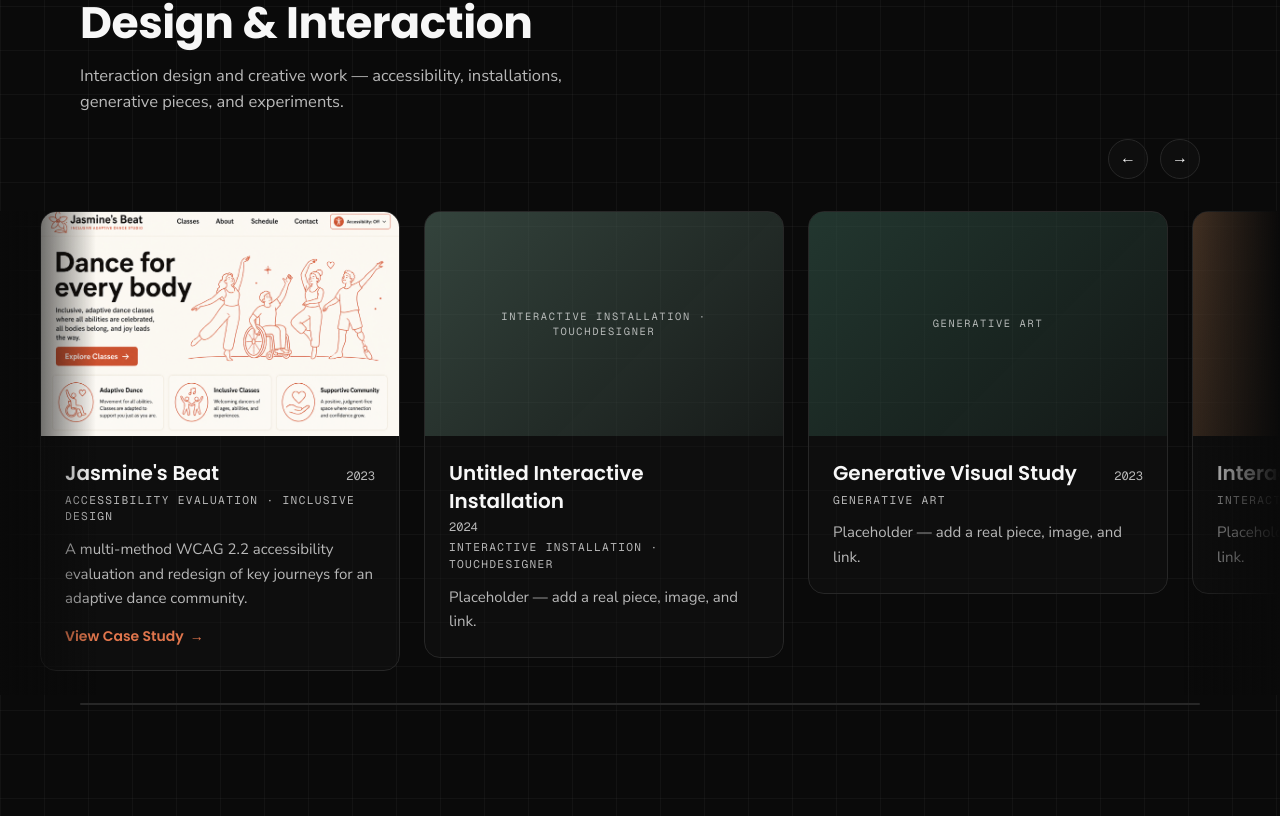
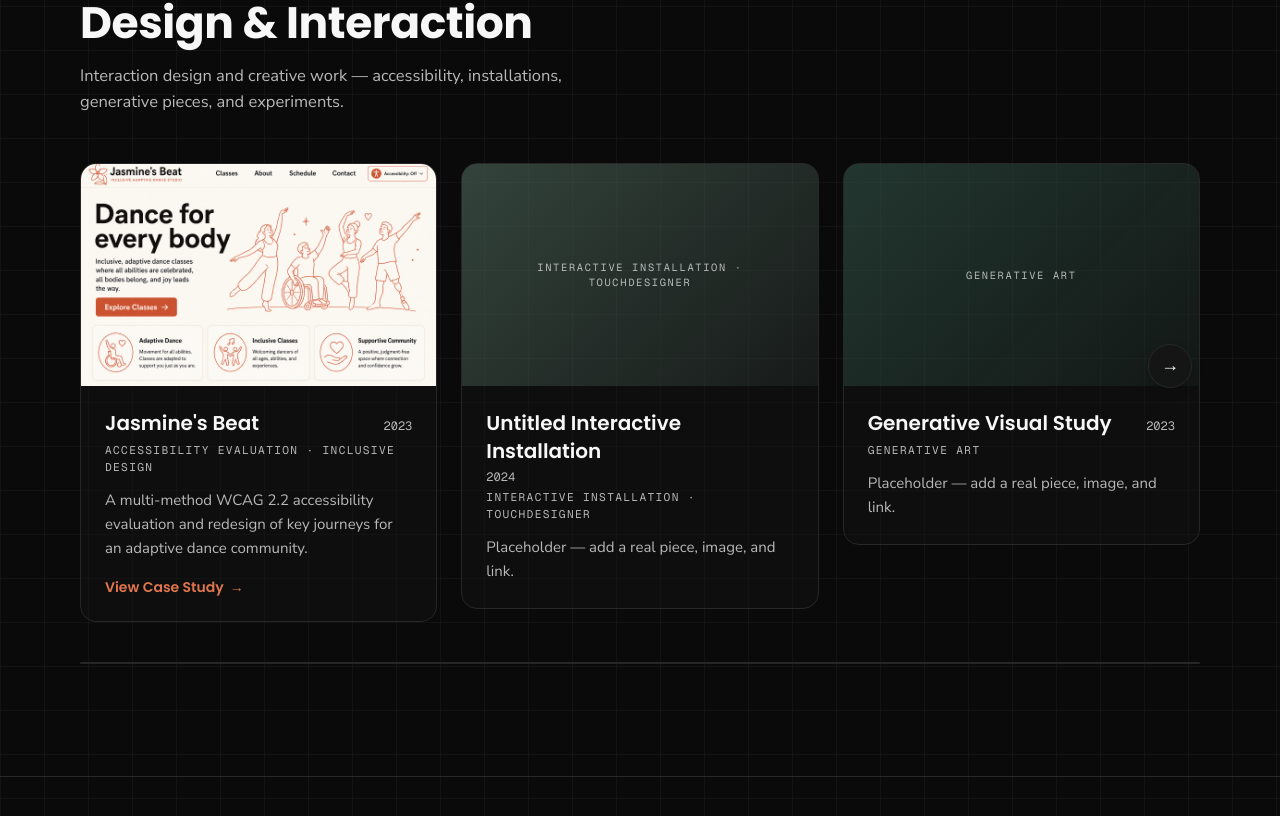
Before and after one commit to XiuerG/xiu-portfolio, a Next.js app: page / in a window 1280 px wide. Shown: the part 3470-4286 px from the top of the page. Built offline with nearby package versions, Linux system fonts and the light colour scheme.

Commit message:
Refine ArtWork carousel layout: unified sizing, 3 columns, side arrows, and hover glow effects

```diff
--- a/src/components/ArtWork.tsx
+++ b/src/components/ArtWork.tsx
@@ -96,7 +96,9 @@ export function ArtWork() {
   const scroll = (direction: "left" | "right") => {
     const el = scrollRef.current;
     if (!el) return;
-    const scrollAmount = direction === "left" ? -360 : 360;
+    const cardEl = el.firstElementChild as HTMLElement;
+    const cardWidth = cardEl ? cardEl.offsetWidth + 24 : 360; // Card width + gap
+    const scrollAmount = direction === "left" ? -cardWidth : cardWidth;
     el.scrollBy({ left: scrollAmount, behavior: "smooth" });
   };
 
@@ -105,47 +107,24 @@ export function ArtWork() {
       id="design"
       className="scroll-mt-24 border-t border-line py-24 md:py-28"
     >
-      <div className="relative">
-        <SectionHeader
-          eyebrow="Design & Interaction"
-          title="Design & Interaction"
-          description="Interaction design and creative work — accessibility, installations, generative pieces, and experiments."
-        />
+      <SectionHeader
+        eyebrow="Design & Interaction"
+        title="Design & Interaction"
+        description="Interaction design and creative work — accessibility, installations, generative pieces, and experiments."
+      />
 
-        {/* Navigation Controls */}
-        <div className="mx-auto mt-6 flex max-w-[1200px] justify-end gap-3 px-6 md:px-10">
-          <button
-            onClick={() => scroll("left")}
-            className="flex h-10 w-10 items-center justify-center rounded-full border border-line bg-raised/40 text-bone hover:border-accent hover:text-accent transition-colors duration-200 cursor-pointer focus:outline-none focus:ring-2 focus:ring-accent/50"
-            aria-label="Scroll left"
-          >
-            <span className="translate-y-[-1px]">←</span>
-          </button>
-          <button
-            onClick={() => scroll("right")}
-            className="flex h-10 w-10 items-center justify-center rounded-full border border-line bg-raised/40 text-bone hover:border-accent hover:text-accent transition-colors duration-200 cursor-pointer focus:outline-none focus:ring-2 focus:ring-accent/50"
-            aria-label="Scroll right"
-          >
-            <span className="translate-y-[-1px]">→</span>
-          </button>
-        </div>
-      </div>
-
-      <div className="mx-auto mt-8 w-full">
+      <div className="mx-auto mt-12 w-full max-w-[1200px] px-6 md:px-10 relative group/carousel">
         <Reveal>
-          <div className="relative w-full overflow-hidden">
-            {/* Ambient gradients to fade out edges */}
-            <div className="pointer-events-none absolute inset-y-0 left-0 z-10 w-12 bg-gradient-to-r from-ground to-transparent md:w-24" />
-            <div className="pointer-events-none absolute inset-y-0 right-0 z-10 w-12 bg-gradient-to-l from-ground to-transparent md:w-24" />
-
+          <div className="relative">
+            {/* Carousel Container */}
             <div
               ref={scrollRef}
               onScroll={handleScroll}
-              className="scrollbar-none flex gap-6 overflow-x-auto scroll-smooth px-6 pb-6 md:px-10"
+              className="scrollbar-none flex gap-6 overflow-x-auto scroll-smooth pb-6 items-stretch"
             >
               {cards.map((card) => {
                 const CardInner = (
-                  <article className="group flex h-full flex-col overflow-hidden rounded-2xl border border-line bg-raised/40">
+                  <article className="group flex h-full flex-col overflow-hidden rounded-2xl border border-line bg-raised/40 transition-all duration-300 hover:border-accent/30 hover:shadow-[0_12px_30px_rgba(0,0,0,0.15)] dark:hover:shadow-[0_12px_30px_rgba(224,118,77,0.06)]">
                     {card.image ? (
                       /* eslint-disable-next-line @next/next/no-img-element */
                       <img
@@ -200,7 +179,7 @@ export function ArtWork() {
                 );
 
                 const cardClass =
-                  "block w-[280px] sm:w-[320px] md:w-[360px] shrink-0 h-full rounded-2xl transition-transform duration-300 hover:-translate-y-1";
+                  "block w-full sm:w-[calc((100%-1.5rem)/2)] lg:w-[calc((100%-3rem)/3)] shrink-0 h-full rounded-2xl transition-transform duration-300 hover:-translate-y-1";
 
                 if (card.href && card.internal) {
                   return (
@@ -231,19 +210,41 @@ export function ArtWork() {
                 return (
                   <div
                     key={card.title}
-                    className="w-[280px] sm:w-[320px] md:w-[360px] shrink-0 h-full"
+                    className="w-full sm:w-[calc((100%-1.5rem)/2)] lg:w-[calc((100%-3rem)/3)] shrink-0 h-full"
                   >
                     {CardInner}
                   </div>
                 );
               })}
             </div>
+
+            {/* Left Button */}
+            {scrollProgress > 1 && (
+              <button
+                onClick={() => scroll("left")}
+                className="absolute left-2 top-[42%] -translate-y-1/2 z-20 flex h-11 w-11 items-center justify-center rounded-full border border-line bg-raised/90 text-bone hover:border-accent hover:text-accent transition-all duration-200 cursor-pointer shadow-[0_4px_12px_rgba(0,0,0,0.15)] hover:scale-105 active:scale-95 backdrop-blur-sm focus:outline-none focus:ring-2 focus:ring-accent/50"
+                aria-label="Scroll left"
+              >
+                <span className="translate-y-[-1px] text-lg">←</span>
+              </button>
+            )}
+
+            {/* Right Button */}
+            {scrollProgress < 99 && (
+              <button
+                onClick={() => scroll("right")}
+                className="absolute right-2 top-[42%] -translate-y-1/2 z-20 flex h-11 w-11 items-center justify-center rounded-full border border-line bg-raised/90 text-bone hover:border-accent hover:text-accent transition-all duration-200 cursor-pointer shadow-[0_4px_12px_rgba(0,0,0,0.15)] hover:scale-105 active:scale-95 backdrop-blur-sm focus:outline-none focus:ring-2 focus:ring-accent/50"
+                aria-label="Scroll right"
+              >
+                <span className="translate-y-[-1px] text-lg">→</span>
+              </button>
+            )}
           </div>
         </Reveal>
       </div>
 
       {/* Progress bar */}
-      <div className="mx-auto mt-2 max-w-[1200px] px-6 md:px-10">
+      <div className="mx-auto mt-4 max-w-[1200px] px-6 md:px-10">
         <div className="h-[2px] w-full bg-line rounded-full overflow-hidden">
           <div
             className="h-full bg-accent transition-all duration-150 rounded-full"
```
